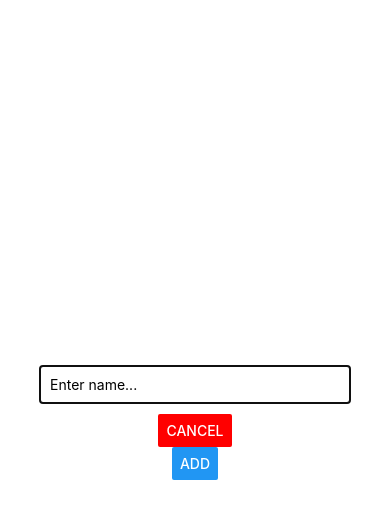
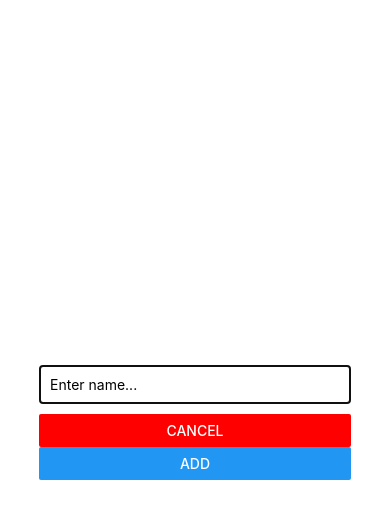
Before and after one commit to bneeland/react-native-app-2, a React Native app: screen / in a window 390 px wide. Both pictures are taken after a click on the button "ADD NAME". Shown: the top 518 px of the page. Built offline with nearby package versions, Linux system fonts and the light colour scheme.

Commit message:
Cancel button works

```diff
--- a/App.js
+++ b/App.js
@@ -22,10 +22,18 @@ export default function App() {
     });
   }
 
+  const cancelNameAdditionHandler = () => {
+    setIsAddMode(false);
+  }
+
   return (
     <View style={styles.screen}>
     <Button title="Add name" onPress={() => setIsAddMode(true)} />
-      <NameInput visible={isAddMode} onAddName={addNameHandler} />
+      <NameInput
+        visible={isAddMode}
+        onAddName={addNameHandler}
+        onCancel={cancelNameAdditionHandler}
+      />
       <FlatList
         keyExtractor={(item, index) => item.id}
         data={listedNames}
--- a/components/NameInput.js
+++ b/components/NameInput.js
@@ -22,8 +22,10 @@ const NameInput = props => {
           onChangeText={nameInputHandler}
           value={enteredName}
         />
-        <Button title="Cancel" color="red" />
-        <Button title="Add" onPress={addNameHandler} />
+        <View style={styles.buttonContainer}>
+          <Button title="Cancel" color="red" onPress={props.onCancel}/>
+          <Button title="Add" onPress={addNameHandler} />
+        </View>
       </View>
     </Modal>
   )
@@ -33,14 +35,18 @@ const styles = StyleSheet.create({
   inputContainer: {
     flex: 1,
     justifyContent: 'center',
-    alignItems: 'center'
+    alignItems: 'center',
   },
   input: {
     width: '80%',
     borderColor: 'black',
     borderWidth: 1,
     padding: 10,
-    marginBottom: 10
+    marginBottom: 10,
+  },
+  buttonContainer: {
+    flexDirection: 'column',
+    width: '80%',
   },
 });
 
--- a/components/NameItem.js
+++ b/components/NameItem.js
@@ -17,7 +17,7 @@ const styles = StyleSheet.create({
     marginTop: 10,
     backgroundColor: 'lightgrey',
     borderColor: 'black',
-    borderWidth: 1
+    borderWidth: 1,
   },
 })
 
```
